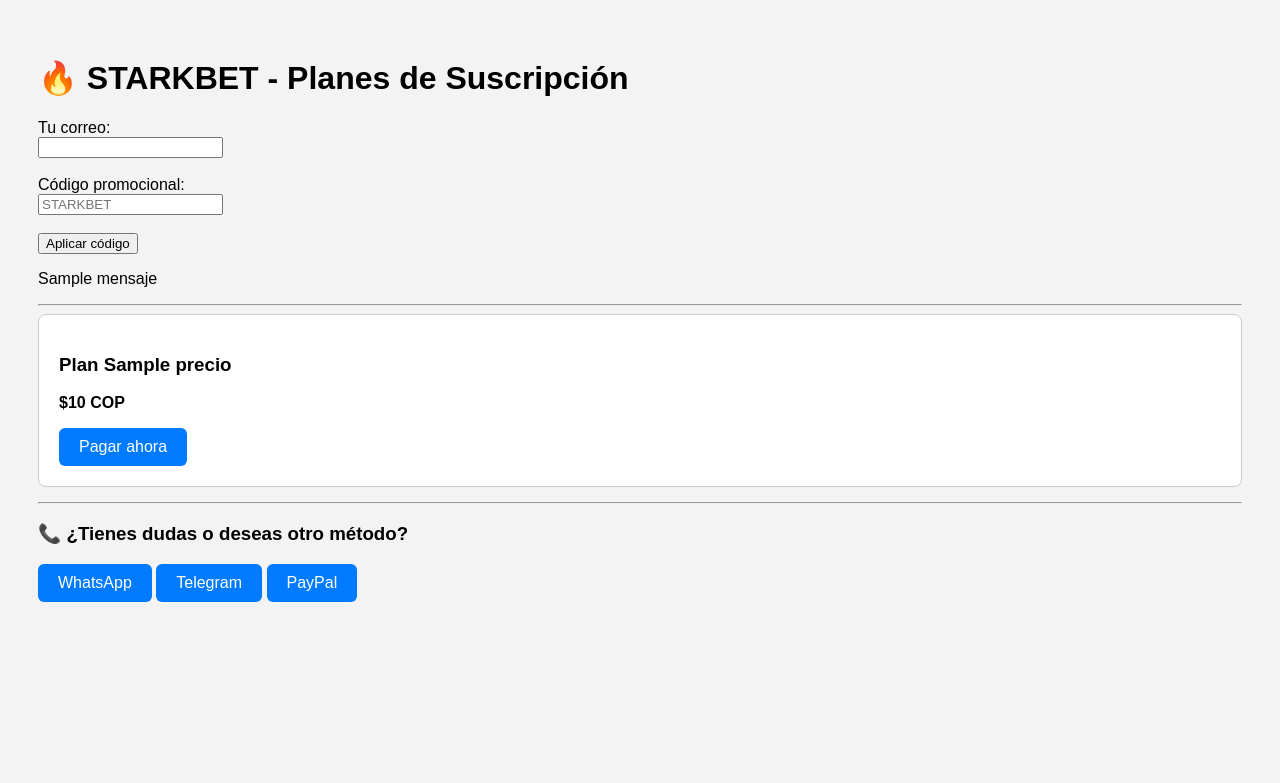
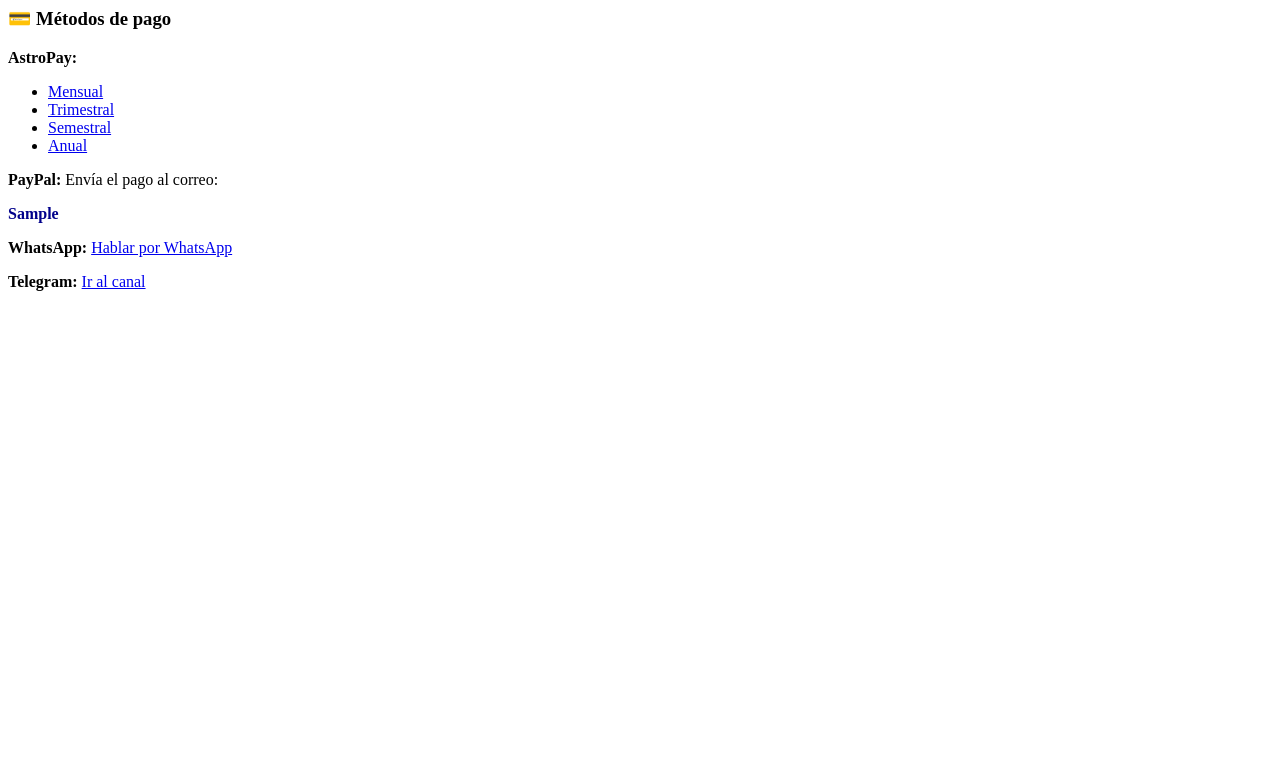
Before and after one commit to anakin15/Stark-goals, a Flask app: template templates/index.html in a window 1280 px wide. Shown: the top 783 px of the page. Run offline with Flask 3, Linux system fonts and the light colour scheme; the template is opened without the code that fills it: most values are stand-ins (such as "Sample title", 1, 10 or a date in 2020).

Commit message:
Update index.html

```diff
--- a/templates/index.html
+++ b/templates/index.html
@@ -1,51 +1,18 @@
-<!DOCTYPE html>
-<html lang="es">
-<head>
-    <meta charset="UTF-8">
-    <title>StarkBet - Suscripciones</title>
-    <style>
-        body { font-family: Arial, sans-serif; background-color: #f3f3f3; padding: 30px; }
-        .plan { border: 1px solid #ccc; padding: 20px; margin-bottom: 15px; border-radius: 8px; background: #fff; }
-        .btn { display: inline-block; padding: 10px 20px; background: #007bff; color: white; text-decoration: none; border-radius: 6px; }
-        .btn:hover { background: #0056b3; }
-        .ok { color: green; }
-        .error { color: red; }
-    </style>
-</head>
-<body>
+<!-- Dentro de donde se muestran los métodos de pago -->
+<div class="metodos">
+  <h3>💳 Métodos de pago</h3>
 
-    <h1>🔥 STARKBET - Planes de Suscripción</h1>
+  <p><strong>AstroPay:</strong></p>
+  <ul>
+    <li><a href="{{ links['mensual'] }}" target="_blank">Mensual</a></li>
+    <li><a href="{{ links['trimestral'] }}" target="_blank">Trimestral</a></li>
+    <li><a href="{{ links['semestral'] }}" target="_blank">Semestral</a></li>
+    <li><a href="{{ links['anual'] }}" target="_blank">Anual</a></li>
+  </ul>
 
-    <form method="POST">
-        <label>Tu correo:</label><br>
-        <input type="email" name="correo" required><br><br>
+  <p><strong>PayPal:</strong> Envía el pago al correo:</p>
+  <p style="font-weight: bold; color: darkblue;">{{ contacto['paypal_correo'] }}</p>
 
-        <label>Código promocional:</label><br>
-        <input type="text" name="codigo" placeholder="STARKBET"><br><br>
-
-        <button type="submit">Aplicar código</button>
-    </form>
-
-    {% if mensaje %}
-        <p class="{{ clase }}">{{ mensaje }}</p>
-    {% endif %}
-
-    <hr>
-
-    {% for nombre, precio in precios.items() %}
-        <div class="plan">
-            <h3>Plan {{ nombre.capitalize() }}</h3>
-            <p><strong>${{ precio }} COP</strong></p>
-            <a class="btn" href="{{ links[nombre] }}" target="_blank">Pagar ahora</a>
-        </div>
-    {% endfor %}
-
-    <hr>
-
-    <h3>📞 ¿Tienes dudas o deseas otro método?</h3>
-    <a class="btn" href="{{ contactos.whatsapp }}" target="_blank">WhatsApp</a>
-    <a class="btn" href="{{ contactos.telegram }}" target="_blank">Telegram</a>
-    <a class="btn" href="{{ contactos.paypal }}" target="_blank">PayPal</a>
-
-</body>
-</html>
+  <p><strong>WhatsApp:</strong> <a href="{{ contacto['whatsapp'] }}" target="_blank">Hablar por WhatsApp</a></p>
+  <p><strong>Telegram:</strong> <a href="{{ contacto['telegram'] }}" target="_blank">Ir al canal</a></p>
+</div>
```
